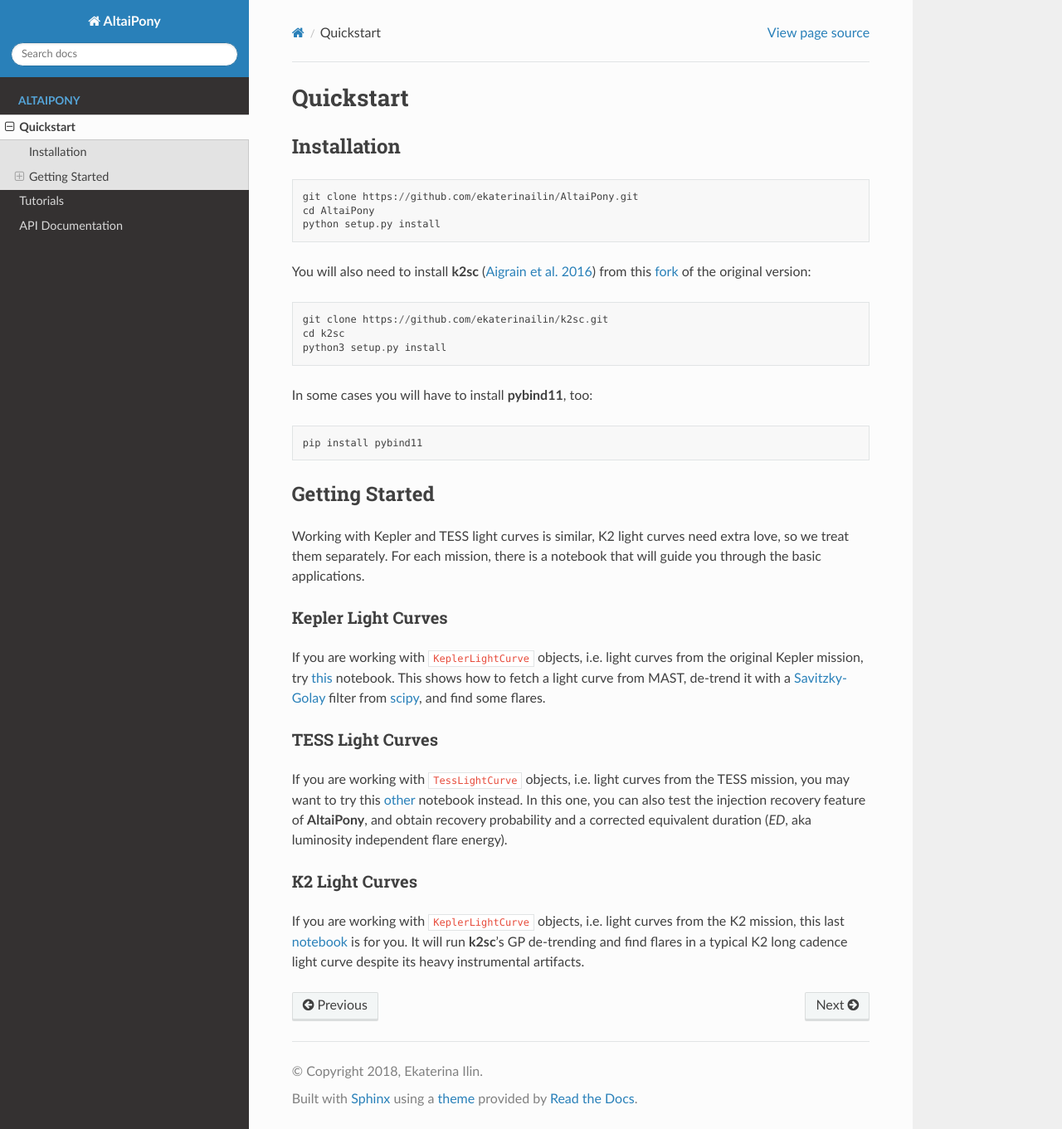
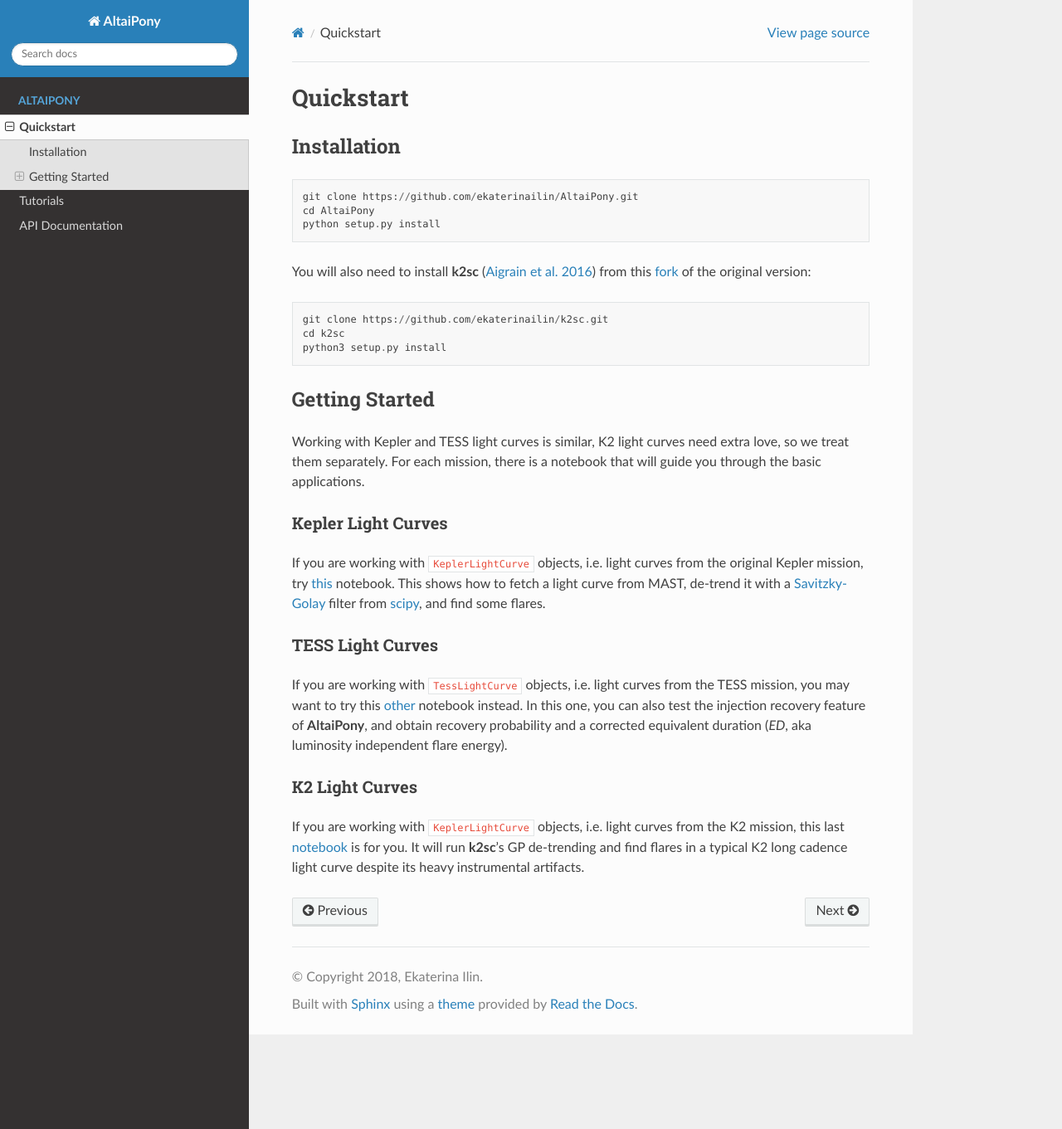
Before and after one commit to ekaterinailin/AltaiPony, a Sphinx documentation site: the page built from docs/source/install.rst, in a window 1280 px wide and 1361 px high. Shown: the whole window at 83% size. Built offline with Sphinx 7.4.7 and the Read the Docs theme 2.0.0, drawn with Linux system fonts in a browser that asks for light colours.

Commit message:
pybind now installs automatically

```diff
--- a/docs/source/install.rst
+++ b/docs/source/install.rst
@@ -17,12 +17,6 @@ You will also need to install **k2sc** (`Aigrain et al. 2016`_) from this fork_
    git clone https://github.com/ekaterinailin/k2sc.git
    cd k2sc
    python3 setup.py install
-
-In some cases you will have to install **pybind11**, too:
-
-::
-
-   pip install pybind11
 
 
 Getting Started
```
